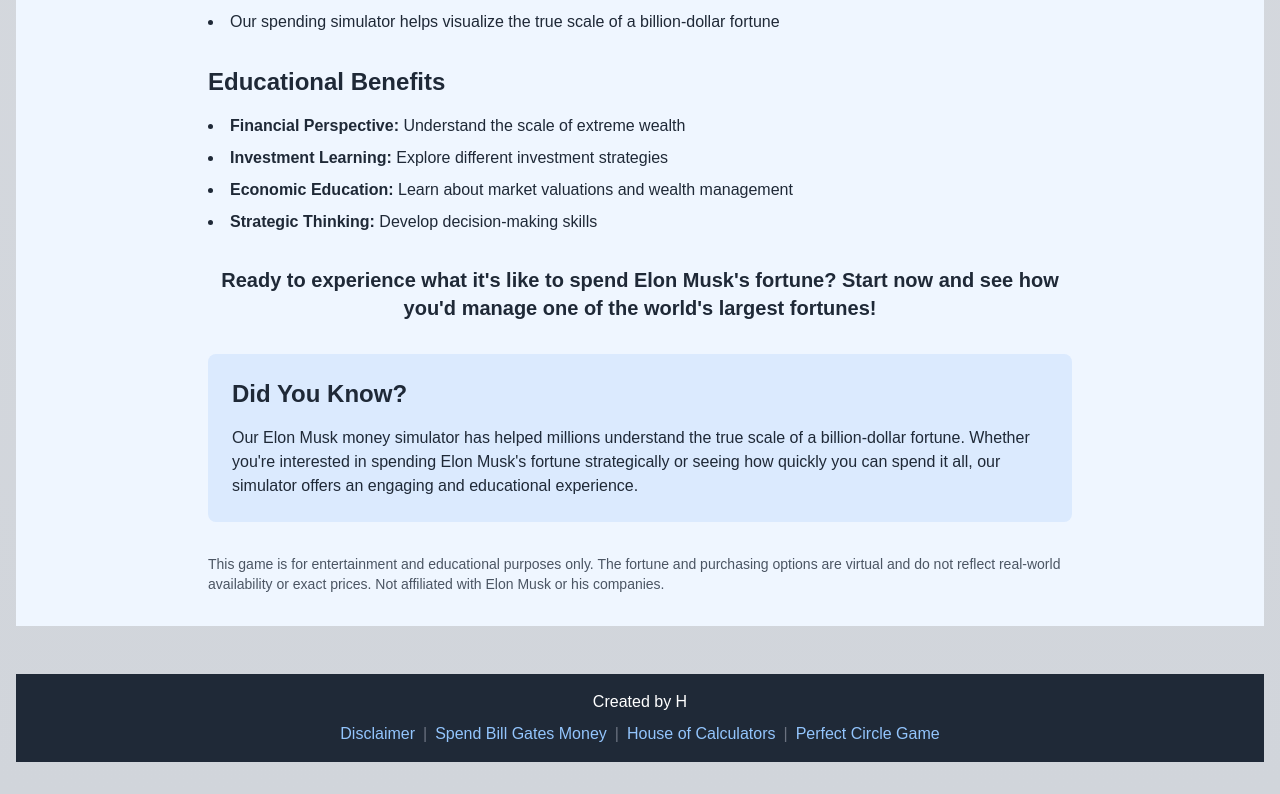
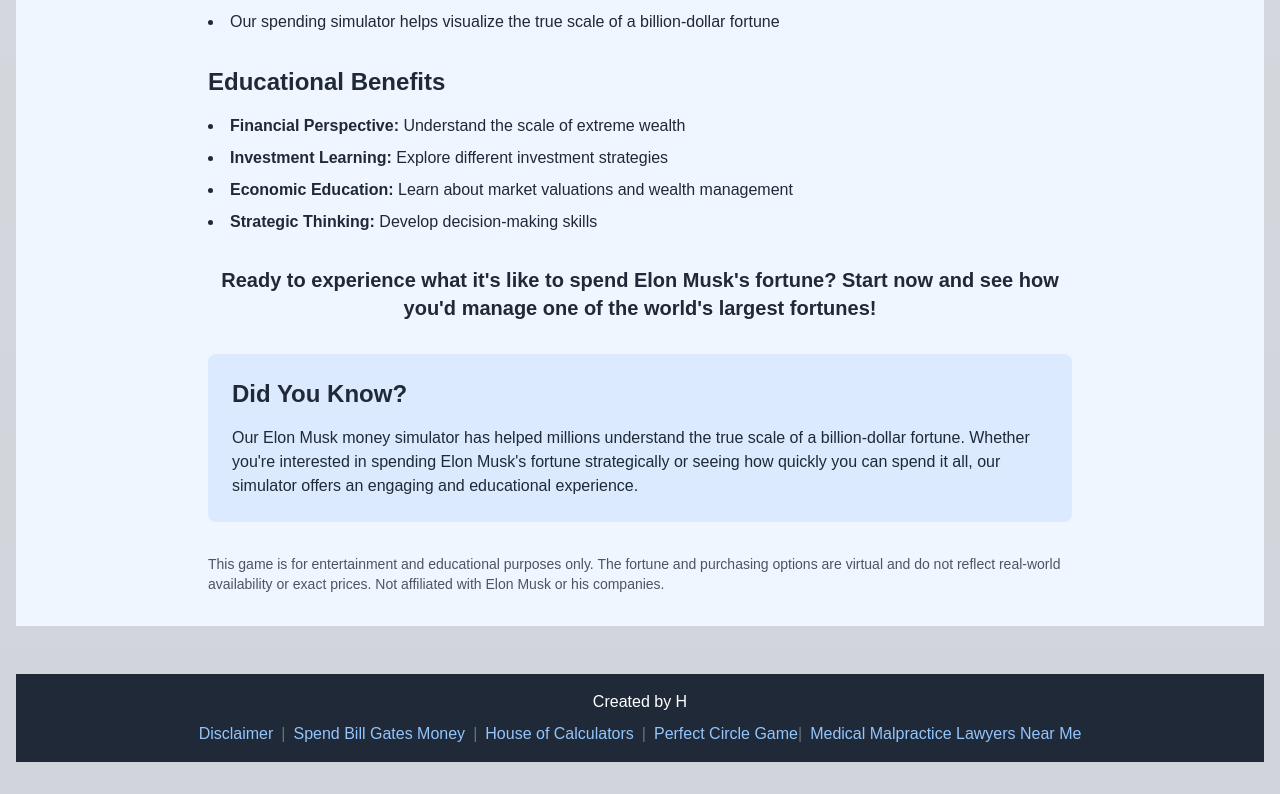
Before and after one commit to hiren1137/my-spending-app-elon, a Next.js app: page / in a window 1280 px wide. Shown: the part 9264-10058 px from the top of the page. Built offline with nearby package versions, Linux system fonts and the light colour scheme.

Commit message:
Add footer link for Medical Malpractice Lawyers Near Me

```diff
--- a/app/page.tsx
+++ b/app/page.tsx
@@ -93,7 +93,7 @@
 ];
 
 
-const quotes: string[] =  [
+const quotes: string[] = [
   "With Elon Musk's net worth, you could spend $10,000 every day for over 62,000 years!",
   "If you spent $1 million every day, it would take you over 600 years to spend Elon Musk's fortune.",
   "Elon Musk's net worth is equivalent to the GDP of New Zealand.",
@@ -264,8 +264,7 @@
 
         {/* Sticky NetWorthCard During Scroll */}
         <div
-          className={`sticky top-0 z-10 transition-all duration-300 ease-in-out ${
-            showStickyHeader ? 'opacity-100' : 'opacity-0 pointer-events-none'
+          className={`sticky top-0 z-10 transition-all duration-300 ease-in-out ${showStickyHeader ? 'opacity-100' : 'opacity-0 pointer-events-none'
             }`}
         >
           <NetWorthCard
@@ -595,6 +594,8 @@
             <a href="https://www.houseofcalculators.com/" className="text-blue-300 hover:underline mx-2" target="_blank" rel="noopener noreferrer">House of Calculators</a>
             <span className="text-gray-500">|</span>
             <a href="https://perfectcirclegame.com/" className="text-blue-300 hover:underline ml-2" target="_blank" rel="noopener noreferrer">Perfect Circle Game</a>
+            <span className="text-gray-500">|</span>
+            <a href="https://medicalmalpracticelawyernearme.com/" className="text-blue-300 hover:underline ml-2" target="_blank" rel="noopener noreferrer">Medical Malpractice Lawyers Near Me</a>
           </div>
         </footer>
       </div>
```
Lines whose indentation alone changed are shown as unchanged.
